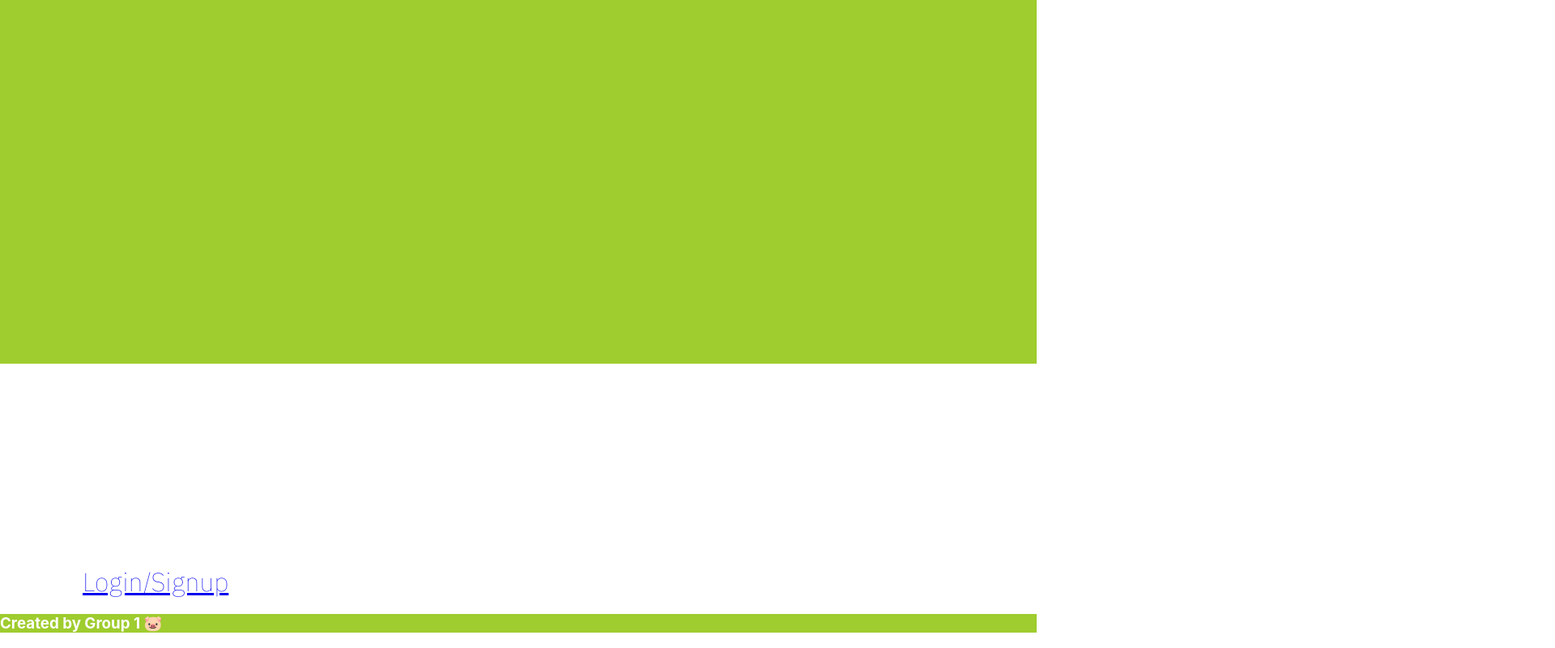
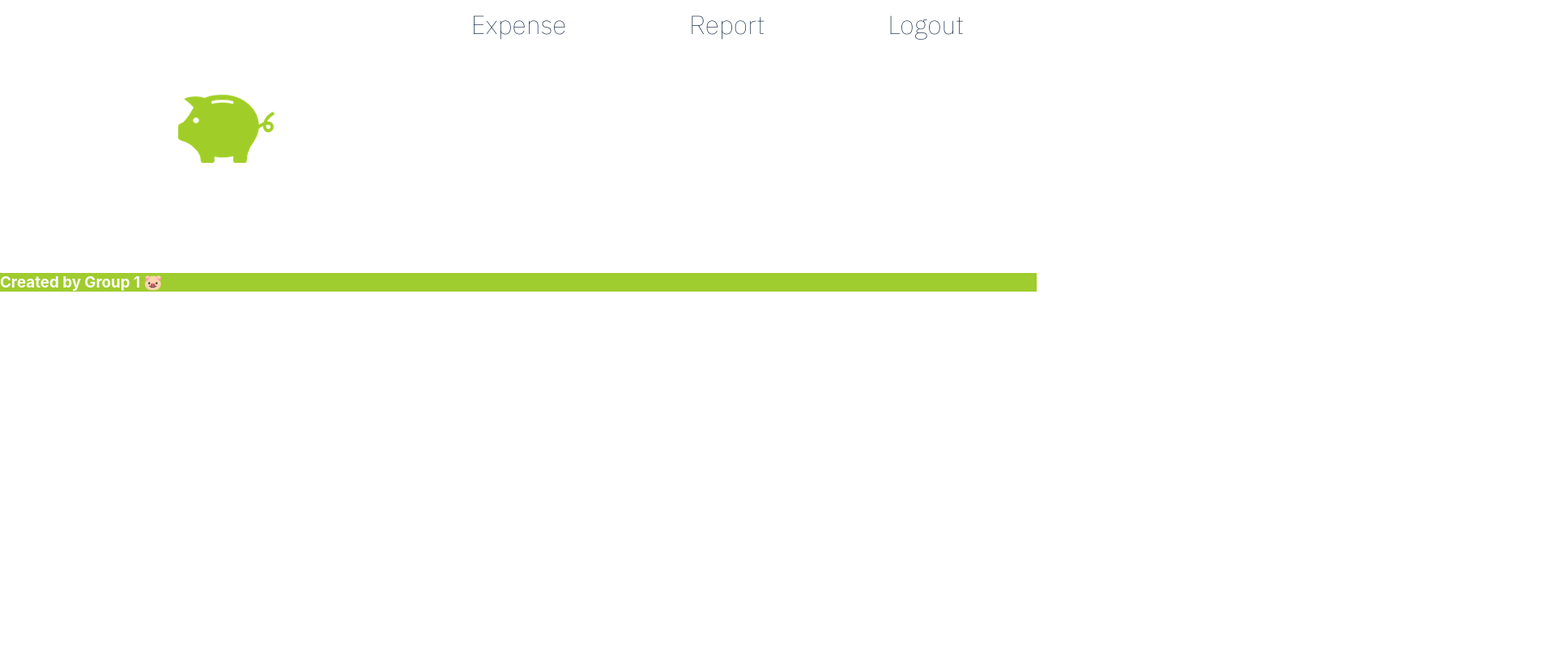
Before and after one commit to emsaw721/stacks-on-stacks, a React (Create React App) app in the folder client/: page / in a window 1280 px wide. Shown: the part 1133-1933 px from the top of the page at 81% size, 1920 px wide, since content can reach past the window. After the commit the page ends 1512 px from the top, so only its background shows below. Built offline with nearby package versions, Linux system fonts and the light colour scheme.

Commit message:
still working on fixing navbar, lost on the modal

```diff
--- /dev/null
+++ b/client/src/components/Modalnav.js
@@ -0,0 +1,43 @@
+import React, { useState } from 'react';
+import { Nav, Modal, Tab } from 'react-bootstrap'
+import LoginForm from './LoginForm';
+import SignUpForm from './SignupForm';
+
+const Modalnav = () => {
+    const [showModal, setShowModal] = useState(false);
+return (
+<Modal
+size='lg'
+show={showModal}
+onHide={() => setShowModal(false)}
+aria-labelledby='signup-modal'>
+{/* tab container to do either signup or login component */}
+<Tab.Container defaultActiveKey='login'>
+  <Modal.Header closeButton>
+    <Modal.Title id='signup-modal'>
+      <Nav variant='pills'>
+        <Nav.Item>
+          <Nav.Link eventKey='login'>Login</Nav.Link>
+        </Nav.Item>
+        <Nav.Item>
+          <Nav.Link eventKey='signup'>Sign Up</Nav.Link>
+        </Nav.Item>
+      </Nav>
+    </Modal.Title>
+  </Modal.Header>
+  <Modal.Body>
+    <Tab.Content>
+      <Tab.Pane eventKey='login'>
+        <LoginForm handleModalClose={() => setShowModal(false)} />
+      </Tab.Pane>
+      <Tab.Pane eventKey='signup'>
+        <SignUpForm handleModalClose={() => setShowModal(false)} />
+      </Tab.Pane>
+    </Tab.Content>
+  </Modal.Body>
+</Tab.Container>
+</Modal>
+)
+}
+
+export default Modalnav;
--- a/client/src/components/Navbar.js
+++ b/client/src/components/Navbar.js
@@ -3,27 +3,40 @@ import { Link } from 'react-router-dom';
 import { Modal, Tab, Nav } from 'react-bootstrap';
 import './components.css';
 import Navpig from './oinktranspig.png';
+import Modalnav from './Modalnav';
 import LoginForm from './LoginForm';
-import SignUpForm from './SignupForm'
+import SignUpForm from './SignupForm';
+
 import Auth from '../utils/auth';
 
 const Navbar = () => {
 
-    const [showModal, setShowModal] = useState(false);
+    const [isModalOpen, setIsModalOpen] = useState(false);
+
+    const openLink = () => {
+        setIsModalOpen(isModalOpen);
+    }
+
+
+    const closeModal = () => {
+        setIsModalOpen(!isModalOpen);
+    }
+
 
     return (
+        <>
         <section className='navcontainer'>
 <style>
   @import url('https://fonts.googleapis.com/css2?family=IBM+Plex+Sans+Condensed:wght@100;300;400&family=IBM+Plex+Sans:wght@100&display=swap');
 </style>
             <>
-            {Auth.loggedIn() ? (
+            {/* {Auth.loggedIn() ? ( */}
             <nav className='navbar' >
                 <ul className='nav-list'>
                     <li className='nav-item dash-icon'>
-                        {/* <Link to '/dashboard' className='nav-link'>
+                        {/* <Link to '/dashboard' className='nav-link'> */}
                         <img src={Navpig} alt="pig" />
-                         </Link> */}
+                         {/* </Link> */}
                     </li>
                     <li className='nav-item'>
                         <Link to='/expense' className='nav-link'>
@@ -42,53 +55,21 @@ const Navbar = () => {
                     </li>
                     </ul>
             </nav>
-                     ):(
-                        <nav className='navbar' >
-                            <style>
-  @import url('https://fonts.googleapis.com/css2?family=IBM+Plex+Sans+Condensed:wght@100;300;400&family=IBM+Plex+Sans:wght@100&display=swap');
-</style>
-                        <ul>
-                            <li className='nav-item'>
-                        <Nav.Link onClick={() => setShowModal(true)}>
-                            Login/Signup
-                        </Nav.Link>
-                     </li>
-                     </ul>
-                     </nav> )}
-            </>
-            {/* set modal data up */}
-            <Modal
-                size='lg'
-                show={showModal}
-                onHide={() => setShowModal(false)}
-                aria-labelledby='signup-modal'>
-                {/* tab container to do either signup or login component */}
-                <Tab.Container defaultActiveKey='login'>
-                    <Modal.Header closeButton>
-                        <Modal.Title id='signup-modal'>
-                            <Nav variant='pills'>
-                                <Nav.Item className='modal-login'>
-                                    <Nav.Link eventKey='login'>Login</Nav.Link>
-                                </Nav.Item>
-                                <Nav.Item className='modal-signup'>
-                                    <Nav.Link eventKey='signup'>Sign Up</Nav.Link>
-                                </Nav.Item>
-                            </Nav>
-                        </Modal.Title>
-                    </Modal.Header>
-                    <Modal.Body>
-                        <Tab.Content>
-                            <Tab.Pane eventKey='login'>
-                                <LoginForm handleModalClose={() => setShowModal(false)} />
-                            </Tab.Pane>
-                            <Tab.Pane eventKey='signup'>
-                                <SignUpForm handleModalClose={() => setShowModal(false)} />
-                            </Tab.Pane>
-                        </Tab.Content>
-                    </Modal.Body>
-                </Tab.Container>
-            </Modal>
-        </section>
+{/* //                      ):( */}
+{/* //                         <nav className='navbar' >
+//                             <style>
+//   @import url('https://fonts.googleapis.com/css2?family=IBM+Plex+Sans+Condensed:wght@100;300;400&family=IBM+Plex+Sans:wght@100&display=swap');
+// </style>
+//                         <ul className='nav-list'>
+//                           <li className='nav-item'>
+//                           <Modalnav show={isModalOpen} onClose={setIsModalOpen}></Modalnav>
+//                         <span  className='link-text' onClick={openLink}>Signup/Signin</span>
+//                             </li>
+//                      </ul>
+//                      </nav> )} */}
+             </>
+            </section>
+</>
     )
 };
 
--- a/client/src/components/components.css
+++ b/client/src/components/components.css
@@ -35,6 +35,11 @@
     margin-left: 5%;
     margin-right: 5%;
     margin-top: 20%;
+}
+
+.nav-link {
+    text-decoration: none;
+    color: var(--quaternary-color);
 }
 
 .nav-link:hover {
@@ -111,6 +116,7 @@
 .header .loggedout {
     flex-direction: column;
     justify-content: center;
+    width: 50%;
 }
 
 .header .loggedout h1 {
--- a/client/src/index.js
+++ b/client/src/index.js
@@ -1,5 +1,5 @@
 import React from 'react';
-import ReactDOM from 'react-dom';
+import ReactDOM from 'react-dom/client';
 import './index.css';
 import App from './App';
 import reportWebVitals from './reportWebVitals';
```
